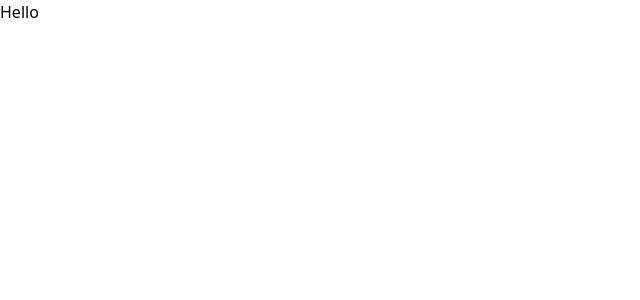
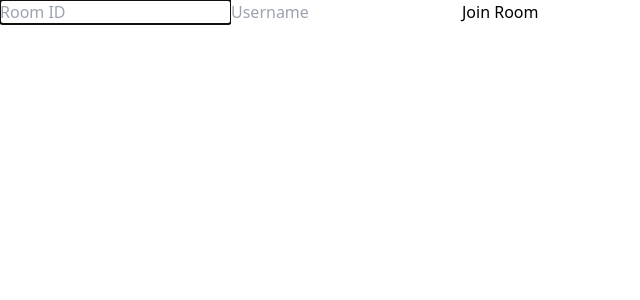
Before and after one commit to ils-harshn/pager-fe, a React (Create React App) app: page / in a window 1280 px wide. Shown: the top 300 px of the page, without its empty margins (0-640 px from the left). Built offline with nearby package versions, Linux system fonts and the light colour scheme.

Commit message:
Join The Room Done

```diff
--- /dev/null
+++ b/src/pages/Pager.js
@@ -0,0 +1,8 @@
+import { useParams } from "react-router-dom";
+
+const Pager = () => {
+  const { id, username } = useParams();
+  return <div>{`Pager Page ${id} for user ${username}`}</div>;
+};
+
+export default Pager;
--- /dev/null
+++ b/src/pages/index.js
@@ -0,0 +1,41 @@
+import { useState } from "react";
+import { useNavigate } from "react-router-dom";
+import ROUTES from "../router/ROUTES";
+
+const Index = () => {
+  const navigate = useNavigate();
+  const [inputState, setInputState] = useState({ roomId: "", userName: "" });
+
+  const handleInputChange = (e) => {
+    const { name, value } = e.target;
+    setInputState({ ...inputState, [name]: value });
+  };
+
+  const handleSubmit = (e) => {
+    e.preventDefault();
+    navigate(ROUTES.GET_PAGER(inputState.roomId, inputState.userName));
+  };
+
+  return (
+    <form onSubmit={handleSubmit}>
+      <input
+        type="text"
+        placeholder="Room ID"
+        name="roomId"
+        value={inputState.roomId}
+        onChange={handleInputChange}
+        autoFocus
+      />
+      <input
+        type="text"
+        placeholder="Username"
+        name="userName"
+        value={inputState.userName}
+        onChange={handleInputChange}
+      />
+      <button type="submit">Join Room</button>
+    </form>
+  );
+};
+
+export default Index;
--- /dev/null
+++ b/src/router/ROUTES.js
@@ -0,0 +1,7 @@
+const ROUTES = {
+  INDEX: "/",
+  PAGER: "/pager/:id/:username",
+  GET_PAGER: (id, username) => `/pager/${id}/${username}`,
+};
+
+export default ROUTES;
--- a/src/router/index.js
+++ b/src/router/index.js
@@ -1,10 +1,14 @@
 import { BrowserRouter, Route, Routes } from "react-router-dom";
+import Index from "../pages";
+import Pager from "../pages/Pager";
+import ROUTES from "./ROUTES";
 
 const Router = () => {
   return (
     <BrowserRouter>
       <Routes>
-        <Route path="/" element={<h2>Hello</h2>} />
+        <Route path={ROUTES.INDEX} element={<Index />} />
+        <Route path={ROUTES.PAGER} element={<Pager />} />
       </Routes>
     </BrowserRouter>
   );
```
